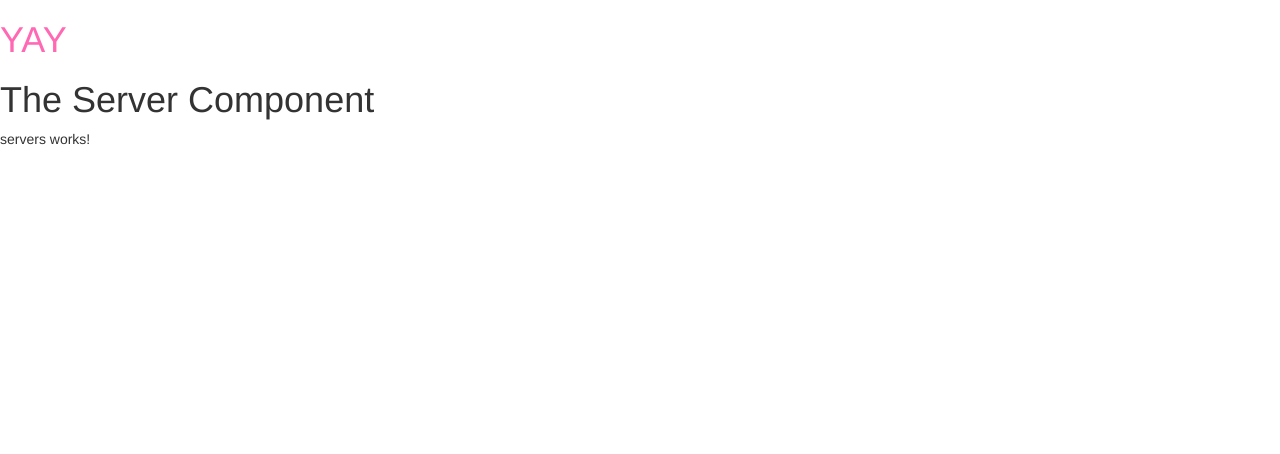
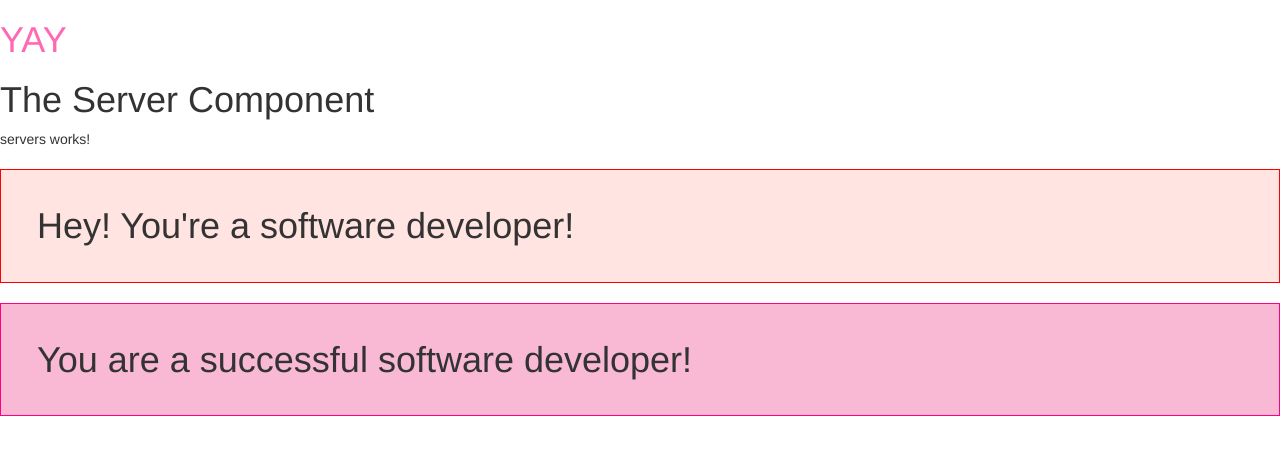
Before and after one commit to cvs181801/angular-2, an Angular app: page / in a window 1280 px wide. Shown: the top 454 px of the page. Built offline with nearby package versions, Linux system fonts and the light colour scheme.

Commit message:
save updates

```diff
--- a/src/app/app.component.html
+++ b/src/app/app.component.html
@@ -1,3 +1,6 @@
 <h1>YAY</h1>
  <app-server></app-server>
- <app-servers></app-servers>
+ <!-- <app-servers></app-servers> -->
+ <div class="app-servers"></div>
+ <app-warning-alert></app-warning-alert>
+ <app-success-alert></app-success-alert>
--- a/src/app/app.module.ts
+++ b/src/app/app.module.ts
@@ -4,12 +4,16 @@
 import { AppComponent } from './app.component';
 import { ServerComponent } from './server/server.component';
 import { ServersComponent } from './servers/servers.component';
+import { SuccessAlertComponent } from './success-alert/success-alert.component';
+import { WarningAlertComponent } from './warning-alert/warning-alert.component';
 
 @NgModule({
   declarations: [
     AppComponent,
     ServerComponent,
-    ServersComponent //this tells angular this component becomes part of this module - but typescript still can't find it, unless it's imported above.
+    ServersComponent,
+    WarningAlertComponent,
+    SuccessAlertComponent //this tells angular this component becomes part of this module - but typescript still can't find it, unless it's imported above.
   ],
   imports: [
     BrowserModule
@@ -21,4 +25,3 @@
 
 
 //modules are used to bundle components into packages.
-//
--- a/src/app/servers/servers.component.ts
+++ b/src/app/servers/servers.component.ts
@@ -1,7 +1,9 @@
 import { Component, OnInit } from '@angular/core';
 
 @Component({
-  selector: 'app-servers',
+  //selector: 'app-servers', this is a way to select via component name,
+  //selector: '[app-servers]', //this is a way to essentially make app-servers an attribute, and select by attribute (like html attribute)
+  selector: '.app-servers', //this is a way to select by class name
   templateUrl: './servers.component.html',
   styleUrls: ['./servers.component.css']
 })
--- /dev/null
+++ b/src/app/success-alert/success-alert.component.css
@@ -0,0 +1,6 @@
+
+h1 {
+    background: rgb(249, 185, 213);
+    padding: 1em;
+    border: 1px solid rgb(255, 0, 136);
+}
--- /dev/null
+++ b/src/app/success-alert/success-alert.component.html
@@ -0,0 +1 @@
+<h1>You are a successful software developer!</h1>
--- /dev/null
+++ b/src/app/success-alert/success-alert.component.ts
@@ -0,0 +1,15 @@
+import { Component, OnInit } from '@angular/core';
+
+@Component({
+  selector: 'app-success-alert',
+  templateUrl: './success-alert.component.html',
+  styleUrls: ['./success-alert.component.css']
+})
+export class SuccessAlertComponent implements OnInit {
+
+  constructor() { }
+
+  ngOnInit(): void {
+  }
+
+}
--- /dev/null
+++ b/src/app/warning-alert/warning-alert.component.ts
@@ -0,0 +1,15 @@
+import { Component } from '@angular/core'
+@Component({
+    selector: 'app-warning-alert',
+    template: `<h1>Hey!  You're a software developer!</h1>`,
+    styles: [`
+        h1 {
+            background: mistyrose;
+            padding: 1em;
+            border: 1px solid red;
+        }
+    `]
+})
+export class WarningAlertComponent{
+
+}
```
Also changed, not shown: 1 other file (tests, documents, lock files or other folders).
